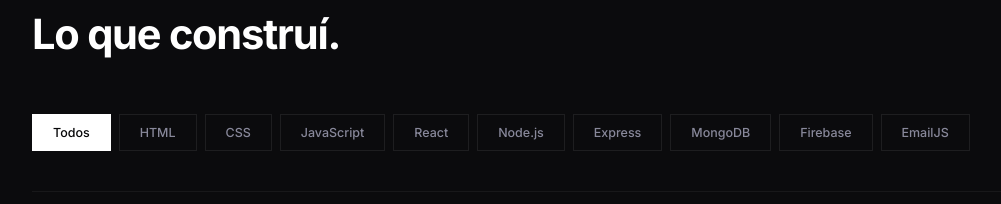
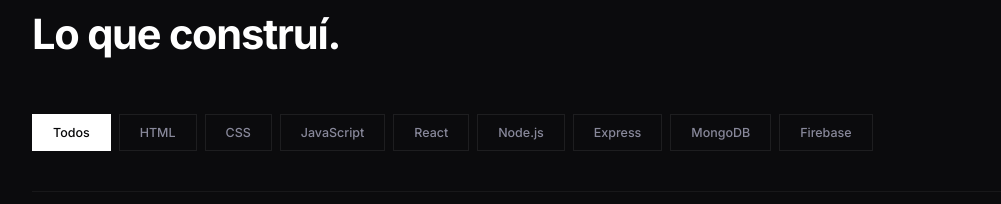
Before and after one commit to thomas-centurion/personal-portfolio, a React (Vite) app: page / in a window 1280 px wide. Shown: the part 2798-3002 px from the top of the page, without its empty margins (68-1069 px from the left). Built offline with nearby package versions, Linux system fonts and the light colour scheme.

Commit message:
Quité el filtro de EmailJS

```diff
--- a/src/components/Projects/Projects.jsx
+++ b/src/components/Projects/Projects.jsx
@@ -21,7 +21,6 @@ const filterOrder = [
   "Express",
   "MongoDB",
   "Firebase",
-  "EmailJS",
 ];
 
 function Projects() {
--- a/src/data/projects.js
+++ b/src/data/projects.js
@@ -12,7 +12,7 @@ export const projects = [
     type: "Frontend",
     description: "Mi portfolio personal desarrollado con React para presentar mis proyectos, habilidades y experiencia. Incluye diseño responsive, tema claro/oscuro, animaciones, cursor personalizado, filtros de proyectos, lightbox y un formulario de contacto funcional con EmailJS.",
     image: portfolio,
-    tags: ["HTML", "CSS", "JavaScript", "React", "EmailJS"],
+    tags: ["HTML", "CSS", "JavaScript", "React"],
     github: "https://github.com/thomas-centurion/personal-portfolio",
     demo: "https://thomas-centurion.vercel.app/",
   },
```
